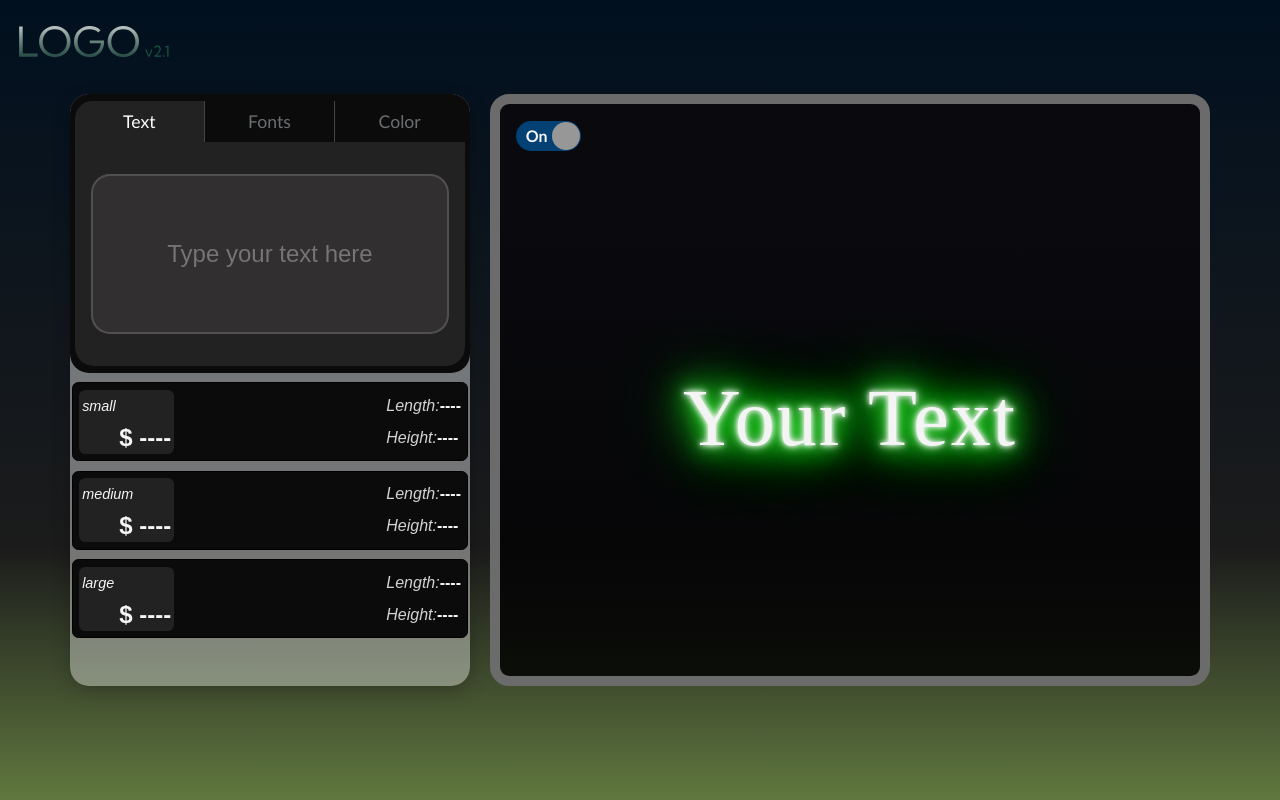
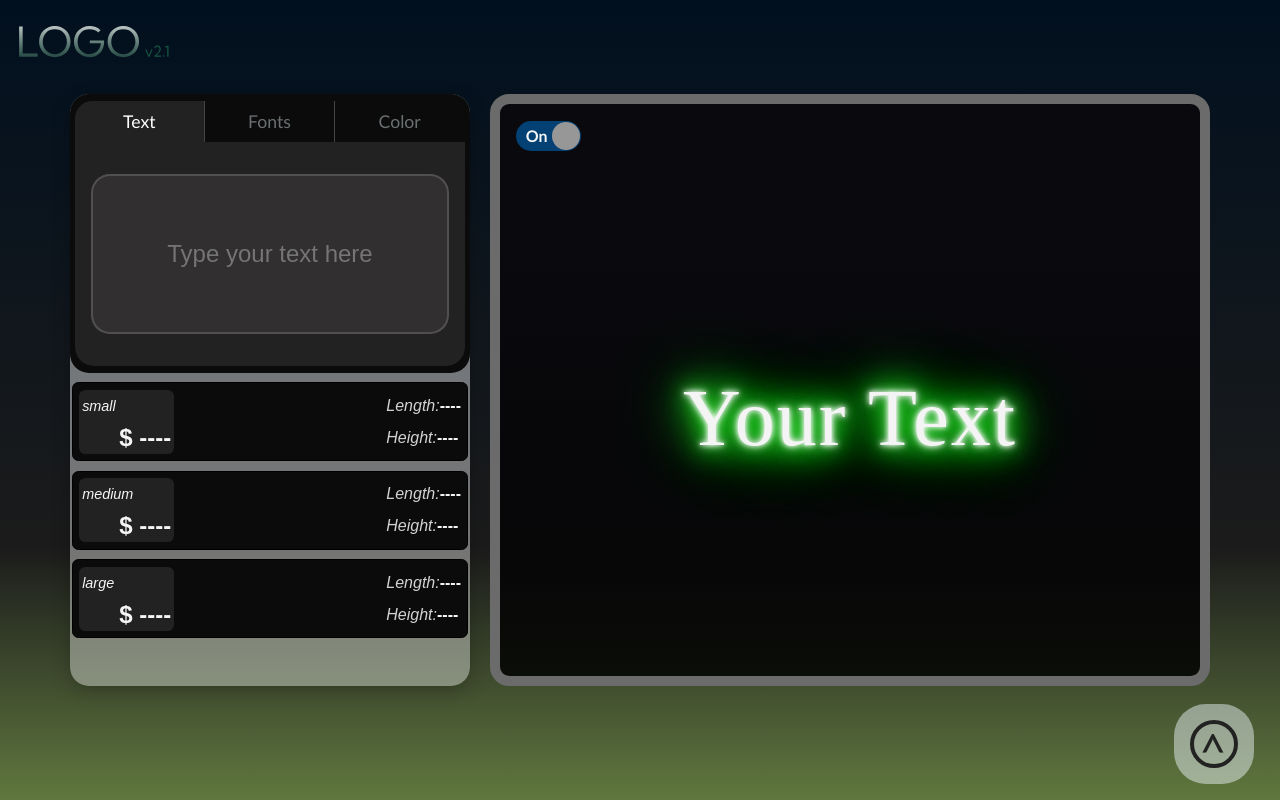
Before and after one commit to NafiurSiddiqui/Logos---v2.2, a React (Create React App) app: page /Ui in a window 1280 px wide. Built offline with nearby package versions, Linux system fonts and the light colour scheme; a web font is replaced by a local one.

Commit message:
major navbar change

```diff
--- a/src/Components/UI/Ui-display/UiCanvas.js
+++ b/src/Components/UI/Ui-display/UiCanvas.js
@@ -9,15 +9,22 @@ function Canvas() {
 
 	const {fontState, fontFamily} = useSelector(state => state.font);
 
+	const { height} = useSelector((state) => state.dimension);
+
 	const dispatch = useDispatch();
 
 
 	const ctxRef = useRef();
 
+
+
 	useEffect(() => {
 
+
 		const canvaCtx = ctxRef.current.getContext('2d');
+
 		const metrics = canvaCtx.measureText(uTxt);
+
 
 		dispatch(setHeight(Math.floor(metrics.actualBoundingBoxAscent) +
 		Math.floor(metrics.actualBoundingBoxDescent)));
@@ -31,9 +38,12 @@ function Canvas() {
 			clearCanvas(canvaCtx, canvasWidth, canvasHeight);
 		}
 
+
 		fontState === true
 			? (canvaCtx.font = `4rem ${fontFamily}`)
 			: (canvaCtx.font = '4rem Tangerine');
+
+
 
 		canvaCtx.fillStyle = 'White';
 
@@ -45,7 +55,7 @@ function Canvas() {
 			clearCanvas(canvaCtx, canvasWidth, canvasHeight);
 			canvaCtx.fillText(storageText, 0, 50);
 		}
-	}, [uTxt, delTxtState, storageText, storageStatus, fontFamily, fontState,dispatch]);
+	}, [uTxt, delTxtState, storageText, storageStatus, fontFamily, fontState,dispatch,height]);
 
 	return <canvas id="displayText" ref={ctxRef}></canvas>;
 }
--- a/src/Components/UI/Ui-display/UserTextAndBars.js
+++ b/src/Components/UI/Ui-display/UserTextAndBars.js
@@ -10,6 +10,7 @@ function UserTextAndBars() {
 	const [displayText, setDisplayText] = useState('Your Text');
 	//STYLING STATE
 	const [largeFont, setLargeFont] = useState();
+
 	const {
 		uTxt,
 		txtState,
@@ -26,6 +27,7 @@ function UserTextAndBars() {
 	const dispatch = useDispatch();
 
 	useEffect(() => {
+		// console.log(`Font Fami: ${fontFamily}, height: ${height}`);
 		if (
 			fontFamily === 'RasterSlice' ||
 			fontFamily === 'Amsterdam' ||
--- a/src/Components/UI/Ui-input/input/UserInput.js
+++ b/src/Components/UI/Ui-input/input/UserInput.js
@@ -14,25 +14,26 @@ function UserInput() {
 
 	const [chevClick, setChevClick] = useState(false);
 
-
-
 	const navTxtStateHandler = (txtState) => {
 		setNavTxtActive(txtState);
+		setChevClick(false);
 	};
 
 	const navFontStateHandler = (fontState) => {
 		setNavFontActive(fontState);
+		setChevClick(false);
 	};
 	const navColorStateHandler = (colorState) => {
 		setNavColorActive(colorState);
-	};
-
-	const priceClickHandler = (state)=>{
-		setPriceActive(state)
 		setChevClick(false);
 	};
 
-	 const chevClickHandler = ()=>{
+	const priceClickHandler = (state) => {
+		setPriceActive(state);
+		setChevClick(false);
+	};
+
+	const chevClickHandler = () => {
 		setChevClick(true);
 	};
 
@@ -40,12 +41,12 @@ function UserInput() {
 		txtState: navTxtActive,
 		fontState: navFontActive,
 		colorState: navColorActive,
-		priceClickState:priceActive
+		priceClickState: priceActive,
 	};
 
-
 	return (
-		<article className="ui-input">
+		<>
+			<article className={`ui-input ${chevClick? 'navMinimize':''}`} >
 				<div className="ui-input-container">
 					<UiNav
 						setNavTxtState={navTxtStateHandler}
@@ -53,20 +54,34 @@ function UserInput() {
 						setNavColorState={navColorStateHandler}
 						setPriceActive={priceClickHandler}
 						navState={navState}
+						chevClicked={chevClick}
 					/>
-				<div className={`ui-input-form-container ${priceActive? 'form-hide':''}`}>
+					<div
+						className={`ui-input-form-container ${
+							priceActive ? 'form-hide' : ''
+						}`}
+					>
 						<UiText navState={navState.txtState} />
 						<UiFonts navState={navState.fontState} />
 						<UiColors navState={navState.colorState} />
 					</div>
 				</div>
-			<PriceCards priceActive={priceActive} chevClick={chevClick} />
 
-			{priceActive && <div className={`chevron-up ${chevClick ? 'chevHide':''}`} onClick={chevClickHandler} >
+				{/* {priceActive && <div className={`chevron-up ${chevClick ? 'chevHide':''}`} onClick={chevClickHandler} >
 				&gt;
 				<span className='tooltip' >Cards Collapse</span>
-			</div>}
+			</div>} */}
+
+				<PriceCards priceActive={priceActive} chevClick={chevClick} />
 			</article>
+
+			<div className='chevron-container'>
+			<div className={`chevron-up`} onClick={chevClickHandler} >
+				&gt;
+				<span className='tooltip' >Nav bar Collapse</span>
+			</div>
+			</div>
+		</>
 	);
 }
 export default UserInput;
--- a/src/Components/UI/Ui-input/nav/UiNav.js
+++ b/src/Components/UI/Ui-input/nav/UiNav.js
@@ -4,6 +4,8 @@ import { getDeviceWidth } from '../../../store/smallDevice-slice';
 const windowWidth = window.innerWidth;
 
 function UiNav(props) {
+
+
 	const dispatch = useDispatch();
 
 	if (windowWidth <= 860) {
@@ -11,6 +13,9 @@ function UiNav(props) {
 	} else {
 		dispatch(getDeviceWidth(false));
 	}
+
+	//if minimize is not clicked, default nav
+	// console.log(props.chevClicked);
 
 	const navTxtActiveHandler = () => {
 		//Activate TEXT
@@ -60,7 +65,7 @@ function UiNav(props) {
 			<ul className="ui-input-nav-lists">
 				<li
 					className={`ui-input-nav-list ${
-						props.navState.txtState ? 'nav-active' : ''
+						props.navState.txtState && !props.chevClicked ? 'nav-active' : ''
 					}`}
 					onClick={navTxtActiveHandler}
 				>
@@ -69,7 +74,7 @@ function UiNav(props) {
 
 				<li
 					className={`ui-input-nav-list ${
-						props.navState.fontState ? 'nav-active' : ''
+						props.navState.fontState && !props.chevClicked  ? 'nav-active' : ''
 					}`}
 					onClick={navFontActiveHandler}
 				>
@@ -78,7 +83,7 @@ function UiNav(props) {
 
 				<li
 					className={`ui-input-nav-list ${
-						props.navState.colorState ? 'nav-active' : ''
+						props.navState.colorState && !props.chevClicked  ? 'nav-active' : ''
 					}`}
 					onClick={navColorActiveHandler}
 				>
@@ -87,7 +92,7 @@ function UiNav(props) {
 				{windowWidth <= 860 && (
 					<li
 						className={`ui-input-nav-list ${
-							props.navState.priceClickState ? 'nav-active' : ''
+							props.navState.priceClickState && !props.chevClicked  ? 'nav-active' : ''
 						}`}
 						onClick={priceActiveHandler}
 					>
--- a/src/sass/UI-input/_ui-input.scss
+++ b/src/sass/UI-input/_ui-input.scss
@@ -34,6 +34,7 @@ ul.ui-input-nav-lists {
 			background-color: $uiPrimary;
 			&:hover {
 				background-color: #000000;
+				color: #e0e0e0;
 			}
 			&:nth-child(1) {
 				border-top-left-radius: 1em;
@@ -60,7 +61,6 @@ ul.ui-input-nav-lists {
 			background-color: $uiSecondary;
 			border-bottom-left-radius: 1.2em;
 			border-bottom-right-radius: 1.2em;
-
 		}
 
 		&-heading {
@@ -133,6 +133,7 @@ ul.ui-input-nav-lists {
 	display: none;
 }
 
+//LOGICAL class
 .ui-active {
 	display: flex !important;
 }
@@ -140,6 +141,20 @@ ul.ui-input-nav-lists {
 .form-hide {
 	height: 30vh;
 	background-color: #000000;
+}
+
+.chevron-container {
+	width: 5rem;
+	position: absolute;
+	bottom: 2vh;
+	right: 2vw;
+	border-radius: 2em;
+	background: rgba(240, 248, 255, 0.466);
+	text-align: center;
+	display: flex;
+	-webkit-box-flex: flex;
+	justify-content: center;
+	align-items: center;
 }
 
 .chevron-up {
@@ -153,25 +168,21 @@ ul.ui-input-nav-lists {
 	width: 3rem;
 	padding-bottom: 7px;
 	text-align: center;
-	position: relative;
-	right: calc(3vw - 91%);
-	margin-bottom: 1rem;
-
+	// position: relative;
+	// right: calc(3vw - 91%);
+	margin: 1rem 0;
 	&:hover {
 		cursor: pointer;
 		border: 4px solid $uiPrimary;
 		color: $uiPrimary;
 
-		span.tooltip{
+		span.tooltip {
 			visibility: visible;
-
 		}
 	}
-
-
 }
 
-.chevHide{
+.chevHide {
 	display: none;
 }
 
@@ -181,8 +192,38 @@ span.tooltip {
 	background: rgba(213, 213, 213, 0.83);
 	width: 13rem;
 	transform: rotate(90deg);
-	bottom: 17vw;
+	bottom: 7.5em;
 	border-radius: 0.3rem;
 	visibility: hidden;
 	color: #464646;
 }
+
+.navMinimize {
+	div.ui-input-nav {
+		width: 100%;
+	}
+
+	ul.ui-input-nav-lists {
+		flex-direction: row ;
+	}
+
+	li.ui-input-nav-list {
+			&:nth-child(1){
+					border-bottom-left-radius: 0.7em;
+				}
+				&:nth-child(3) {
+					border-top-right-radius: 0;
+					border-right-color: none;
+				}
+
+				&:last-child{
+					border-bottom-right-radius: 0.7em;
+					border-top-right-radius: 0.7em;
+
+				}
+	}
+
+	div.ui-input-form-container {
+		display: none;
+	}
+}
--- a/src/sass/_mediaBreakpoints.scss
+++ b/src/sass/_mediaBreakpoints.scss
@@ -66,30 +66,29 @@
 
 		&-nav {
 			width: 30%;
+			// width: 100%;
 
 			&-lists {
 				flex-direction: column;
+				// flex-direction: row;
 			}
 
 			&-list {
-
 				padding: 0.45rem 0;
-				// padding: 7.18px 0;
 				border-right: 0;
 				&:nth-child(3) {
 					border-top-right-radius: 0;
 					border-right-color: none;
 				}
 
-				&:last-child{
-					border-bottom-left-radius: 0.6em;
-
+				&:last-child {
+					border-bottom-left-radius: 0.7em;
 				}
-
 			}
 		}
 
 		&-form-container {
+
 			width: 68%;
 			border-bottom-left-radius: 0;
 			border-top-right-radius: 1.2em;
```
Lines whose indentation alone changed are shown as unchanged.
